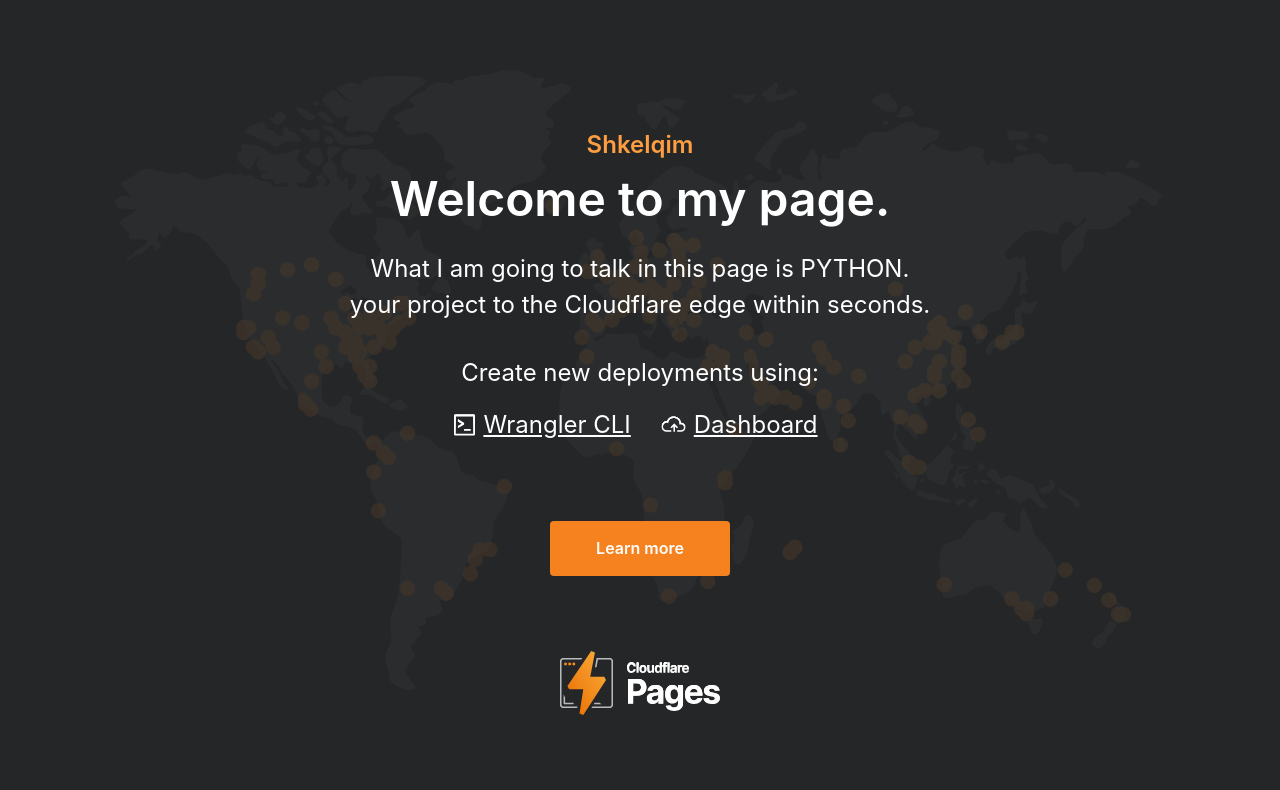
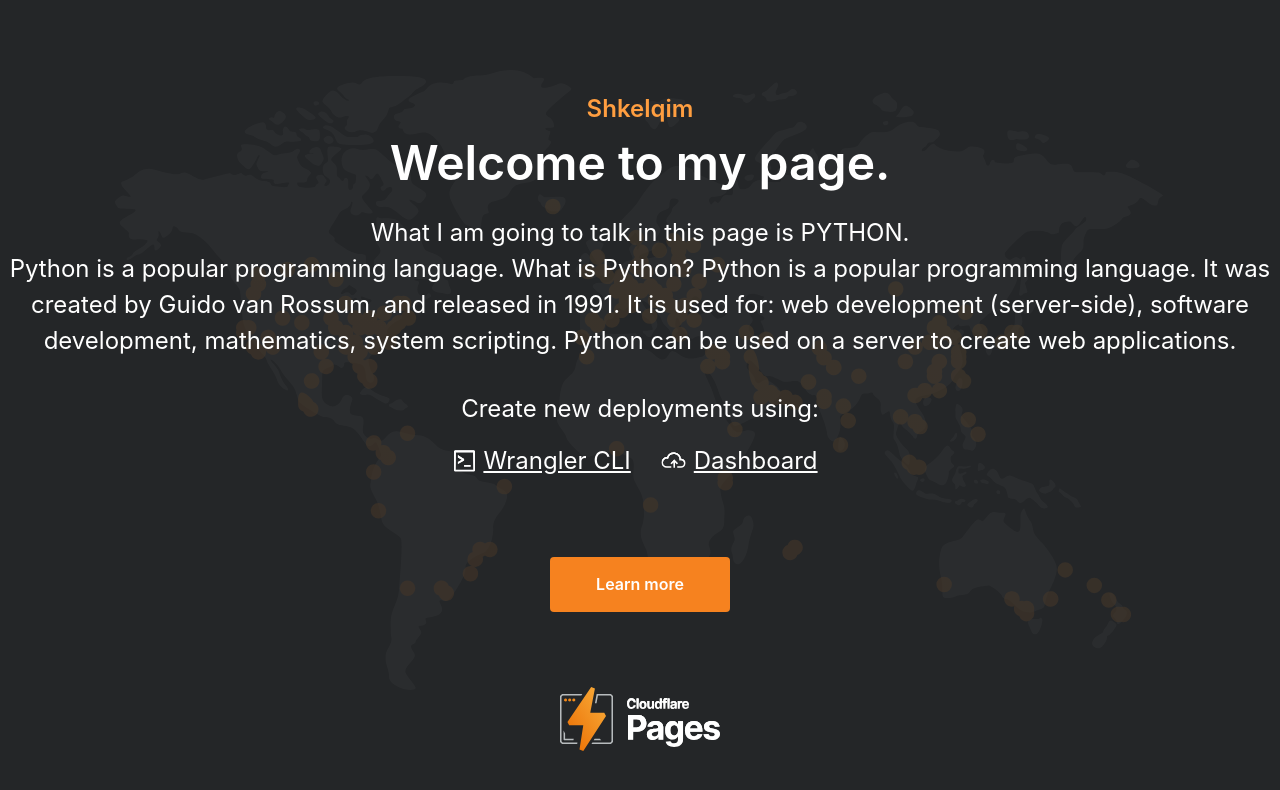
Before and after one commit to ShkelqimBasha/python-repo, a plain HTML site: page index.html in a window 1280 px wide. Drawn offline with Linux system fonts and the light colour scheme.

Commit message:
Update index.html

```diff
--- a/index.html
+++ b/index.html
@@ -15,7 +15,17 @@
         <p>
           What I am going to talk in this page is PYTHON.
            <br />
-          your project to the Cloudflare edge within seconds.
+          Python is a popular programming language.
+                        What is Python?
+          Python is a popular programming language. It was created by Guido van Rossum, and released in 1991.
+
+It is used for:
+
+web development (server-side),
+software development,
+mathematics,
+system scripting.
+         Python can be used on a server to create web applications.
         </p>
         <p>Create new deployments using:</p>
         <section class="options">
```
